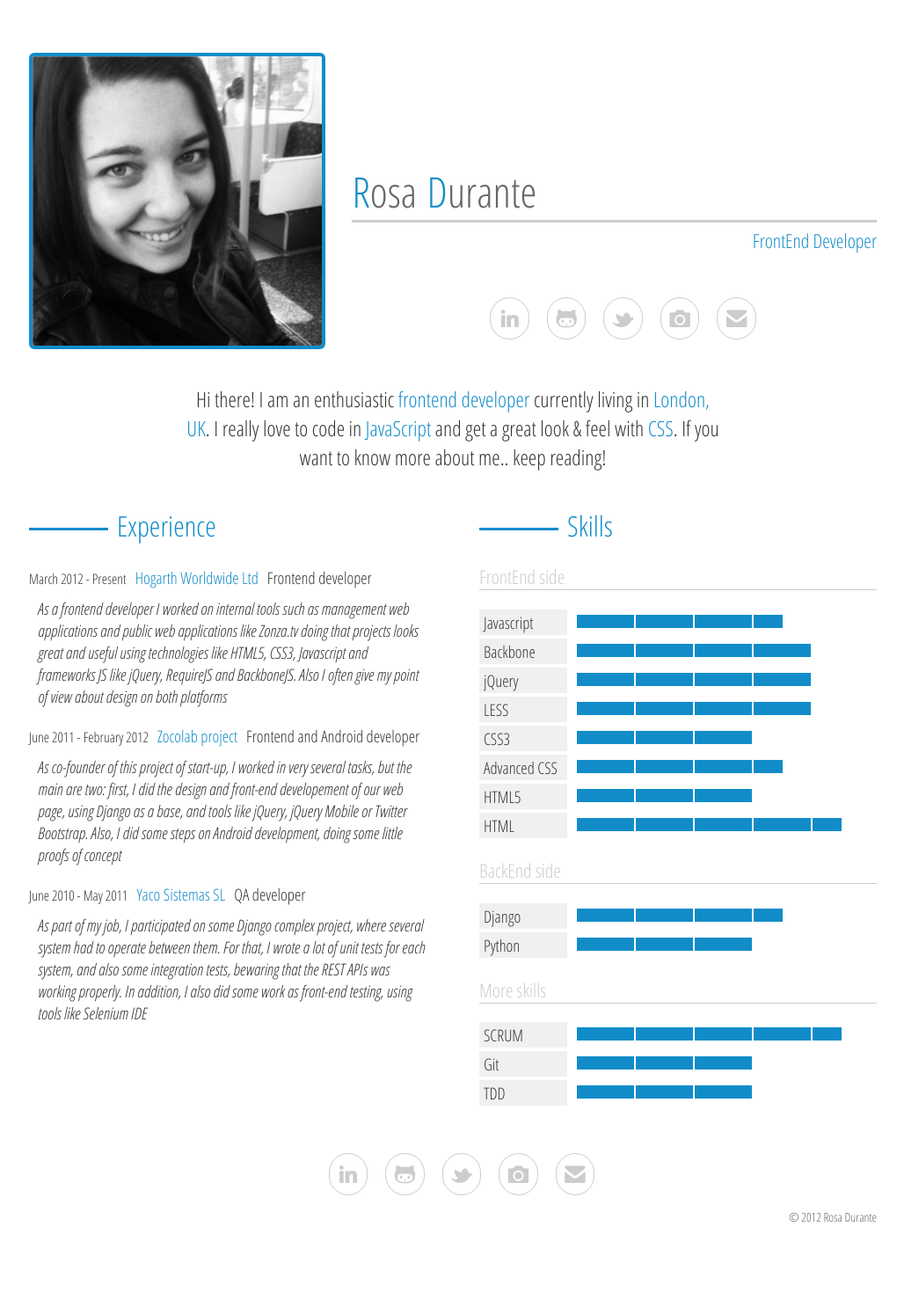
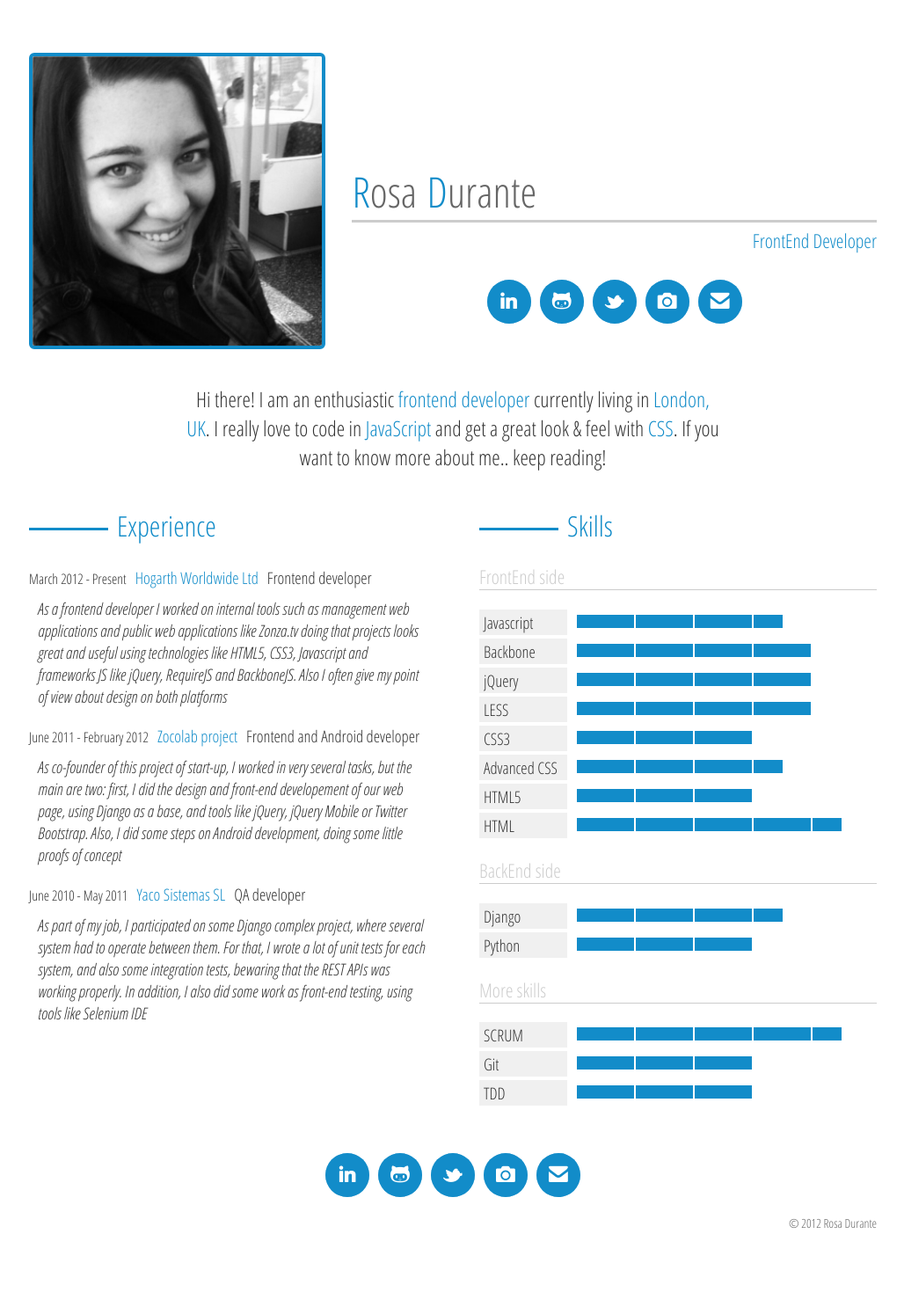
Before and after one commit to rosUnix/rosadurante, a Django app: page / in a window 1280 px wide. Shown: the whole page at 88% size, without its empty margins (125-1153 px from the left). Before the commit the page ends 1390 px from the top, so only its background shows below. Run offline with Django 3.2, Linux system fonts and the light colour scheme; style sheets or scripts are compiled from the project's sources; some libraries are stand-ins or nearby versions.

Commit message:
Added new style to social network icons.

```diff
--- a/website/static/js/app.js
+++ b/website/static/js/app.js
@@ -81,8 +81,8 @@ define('app', ['jquery', 'underscore', 'Backbone', 'Mustache'], function($, _, B
 	    		'<div class="blocks"></div></li>{{/list}}</ul>' +
 	    		'</div>',
 	    	social_networks_template: '<li class="{{ social_name }}">' +
-	    		'<a href="{{ url_base }}{{ username }}" target="_blank">' +
-	    		'<span class="icon-{{ social_name }}"></span></a>' +
+	    		'<div><a href="{{ url_base }}{{ username }}" target="_blank">' +
+	    		'<span class="icon-{{ social_name }}"></span></a></div>' +
 	    		'</li>',
 
 	  		initialize: function (options) {
--- a/website/static/less/styles.less
+++ b/website/static/less/styles.less
@@ -63,39 +63,115 @@ body {
 		text-decoration: none;
 	}
 
+	// .social-networks-wrapper {
+	// 	.social-networks {
+	// 		.no-list-style();
+	// 		text-align: center;
+
+	// 		li {
+	// 			.box-sizing(border-box);
+	// 			.border-radius(25px);
+	// 			display: inline-block;
+	// 			padding: 5px;
+	// 			margin-left: 20px;
+	// 			border: 1px solid @soft-grey;
+
+	// 			@media screen and (max-width: 820px) {
+	// 				margin-left: 10px;
+	// 			}
+
+	// 			a {
+	// 				span {
+	// 					font-size: 26px;
+	// 					color: @soft-grey;
+	// 					text-decoration: none;
+	// 				}
+	// 			}
+
+	// 			&:hover {
+	// 				border-color: @sky-blue;
+
+	// 				span {
+	// 					color: @sky-blue;
+	// 				}
+	// 			}
+	// 		}
+	// 	}
+	// }
+
 	.social-networks-wrapper {
 		.social-networks {
 			.no-list-style();
-			text-align: center;
+  			padding: 0px 10px;
+  			text-align: center;
+  			border-radius: 10px;
 
-			li {
-				.box-sizing(border-box);
-				.border-radius(25px);
-				display: inline-block;
-				padding: 5px;
-				margin-left: 20px;
-				border: 1px solid @soft-grey;
+  			li {
+  				.box-sizing(border-box);
+  				.border-radius(30px);
+  				display: inline-block;
+  				padding: 0px;
+  				margin: 0px 5px;
+				border: 0px solid white;
+				border-radius: 30px;
+				background-color: white;
+				box-shadow: inset 0px 0px 10px #128cc9;
+				-webkit-box-shadow: inset 0px 0px 10px #128cc9;
+				min-width: 20px;
+				text-align: center;
+				width: 50px;
+				height: 50px;
+				position: relative;
 
-				@media screen and (max-width: 820px) {
-					margin-left: 10px;
+				div {
+					width: 100%;
+					height: 100%;
+					position: absolute;
+					top: 0;
+					left: 0;
+					border: 0px solid white;
+					border-radius: 30px;
+					background-color: #128cc9;
+					-webkit-transition: width 1s, height 1s, top 1s, left 1s;
+					transition: width: 1s, height 1s, top 1s, left 1s;
 				}
 
 				a {
+					width: 50px;
+					height: 50px;
+					text-decoration: none;
+					position: absolute;
+					top: 0px;
+					left: 0px;
+					-webkit-transition: top 1s, left 1s;
+					transition: top 1s, left 1s;
+
 					span {
-						font-size: 26px;
-						color: @soft-grey;
-						text-decoration: none;
+						font-size: 1.3em;
+						line-height: 2em;
+						color: white;
+						-webkit-transition: color 1s;
+						transition: color 1s;
 					}
 				}
 
 				&:hover {
-					border-color: @sky-blue;
+					div {
+						width: 0px;
+						height: 0px;
+						top: 25px;
+						left: 25px;
+					}
+					a {
+						color: white;
+						top: -25px;
+						left: -25px;
 
-					span {
-						color: @sky-blue;
+						span { color: #128cc9; }
 					}
+
 				}
-			}
+  			}
 		}
 	}
 
@@ -199,7 +275,7 @@ body {
 		}
 
 		.social-networks-wrapper {
-			.header-right-side(50px);
+			.header-right-side(30px);
 
 			@media screen and (max-width: 550px) {
 				padding-left: 0px;
--- a/website/templates/website/social_network.html
+++ b/website/templates/website/social_network.html
@@ -1,5 +1,5 @@
 <li class="{{ network.social_name }}">
-	<a target="_blank" href="{{ network.url_base }}{{ network.user_name }}">
+	<div><a target="_blank" href="{{ network.url_base }}{{ network.user_name }}">
 		<span class="icon-{{ network.social_name }}"</span>
-	</a>
+	</a></div>
 </li>
```
